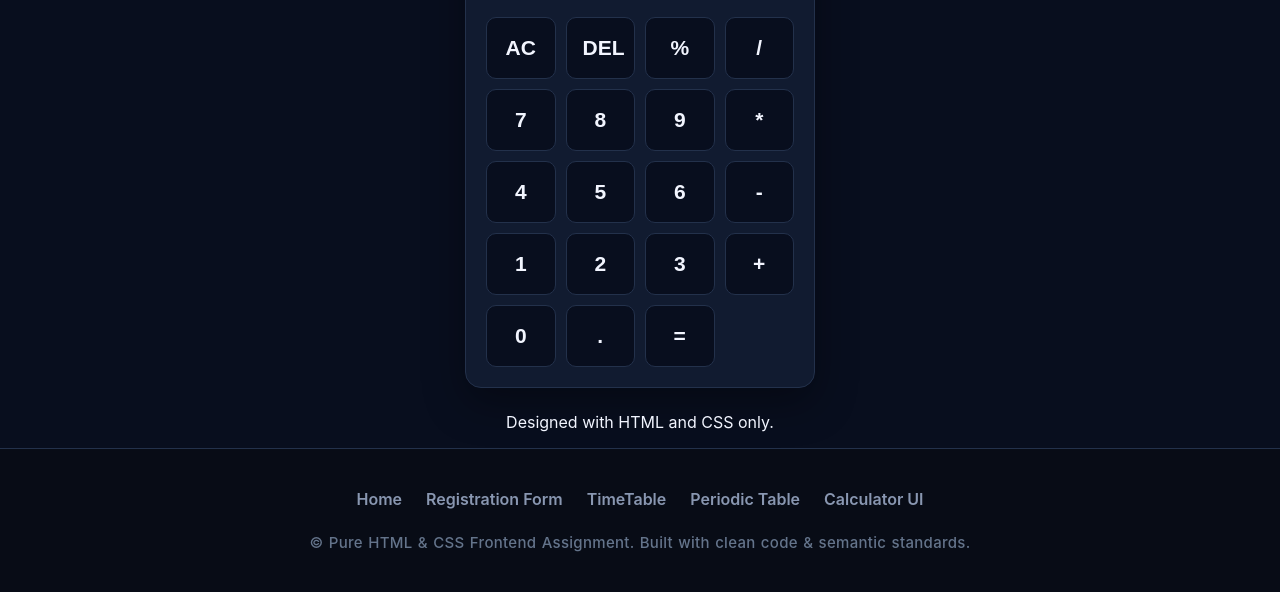
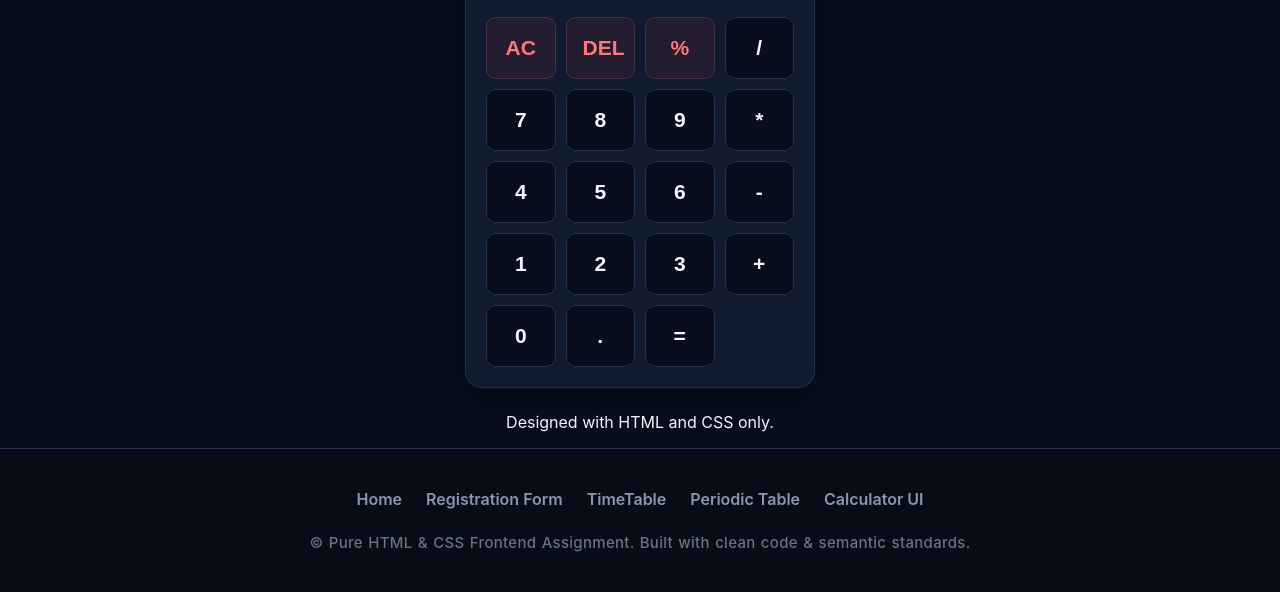
Before and after one commit to MuzzammilAhmed3/Web-Design-Projects, a plain HTML site: page Projects/calculator.html in a window 1280 px wide. Shown: the part 411-1003 px from the top of the page. Drawn offline with Linux system fonts and the light colour scheme.

Commit message:
CSS Complete

```diff
--- a/Css/style.css
+++ b/Css/style.css
@@ -735,3 +735,14 @@ a {
 .btn:active {
   transform: scale(0.95);
 }
+
+.btn.function {
+  color: #ff7777;
+  background: #241d30;
+  border-color: #493047;
+}
+
+.btn.function:hover {
+  background: #39243b;
+  border-color: #ff7777;
+}
```
